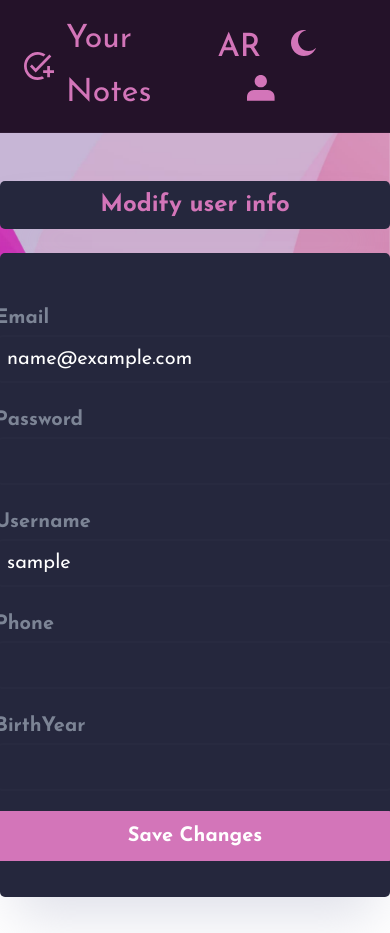
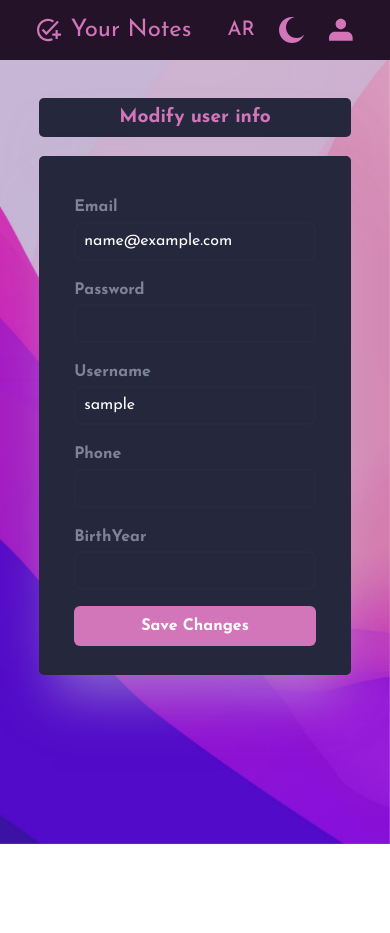
Before and after one commit to Osama-Elshimy/your-notes-project, a React (Vite) app in the folder client/: page /modifyuser in a window 390 px wide. After the commit the page ends 844 px from the top, so only its background shows below. Built offline with nearby package versions, Linux system fonts and the light colour scheme; sample sign-in values are in the browser's storage.

Commit message:
Most of responsive style

```diff
--- a/client/src/components/Navbar.jsx
+++ b/client/src/components/Navbar.jsx
@@ -28,14 +28,6 @@ const Navbar = () => {
 		}
 	};
 
-	// useEffect(() => {
-	// 	if (language === 'ar') {
-	// 		i18n.changeLanguage('ar');
-	// 		document.documentElement.lang = 'ar';
-	// 		document.documentElement.setAttribute('dir', 'rtl');
-	// 	}
-	// }, [language]);
-
 	const toggleLanguage = () => {
 		const html = document.documentElement;
 		i18n.changeLanguage(i18n.language === 'ar' ? 'en' : 'ar');
@@ -61,7 +53,21 @@ const Navbar = () => {
 					/>
 				</button>
 				<button className='nav__user-button' onClick={handleOpenModal}>
-					<img src={UserLogo} alt='user' />
+					<svg
+						width='28'
+						height='26'
+						viewBox='0 0 28 26'
+						fill='none'
+						xmlns='http://www.w3.org/2000/svg'>
+						<path
+							d='M27.5821 25.6668V22.0913C27.5821 20.1948 26.8556 18.3759 25.5624 17.0349C24.2693 15.6938 22.5154 14.9404 20.6866 14.9404H6.89552C5.06672 14.9404 3.31281 15.6938 2.01965 17.0349C0.72649 18.3759 0 20.1948 0 22.0913V25.6668'
+							fill='#D375B9'
+						/>
+						<path
+							d='M13.791 12.2587C17.1761 12.2587 19.9203 9.5145 19.9203 6.12935C19.9203 2.7442 17.1761 0 13.791 0C10.4058 0 7.66162 2.7442 7.66162 6.12935C7.66162 9.5145 10.4058 12.2587 13.791 12.2587Z'
+							fill='#D375B9'
+						/>
+					</svg>
 				</button>
 			</div>
 		</nav>
--- a/client/src/components/NoteList.jsx
+++ b/client/src/components/NoteList.jsx
@@ -23,27 +23,29 @@ const NoteList = () => {
 		setFilteredNotes(notes);
 	}, [notes]);
 
-	const sortNotes = notes => {
-		const completedNotes = notes.filter(note => note.completed);
-		const activeNotes = notes.filter(note => !note.completed);
+	// const sortNotes = notes => {
+	// 	const completedNotes = notes.filter(note => note.completed);
+	// 	const activeNotes = notes.filter(note => !note.completed);
 
-		return [...activeNotes, ...completedNotes];
-	};
+	// 	return [...activeNotes, ...completedNotes];
+	// };
 
 	const handleToggleNote = async id => {
 		try {
 			await authFetch.patch(`/notes/${id}/toggle`);
 
-			setFilteredNotes(prevNotes => {
-				const updatedNotes = prevNotes.map(note => {
-					if (note._id === id) {
-						return { ...note, completed: !note.completed };
-					}
-					return note;
-				});
+			// setFilteredNotes(prevNotes => {
+			// 	const updatedNotes = prevNotes.map(note => {
+			// 		if (note._id === id) {
+			// 			return { ...note, completed: !note.completed };
+			// 		}
+			// 		return note;
+			// 	});
 
-				return sortNotes(updatedNotes);
-			});
+			// 	return sortNotes(updatedNotes);
+			// });
+
+			await fetchNotes();
 		} catch (error) {
 			console.error('Error toggling todo:', error);
 		}
@@ -90,6 +92,8 @@ const NoteList = () => {
 			setFilteredNotes(prevNotes => {
 				return [note, ...prevNotes];
 			});
+
+			await fetchNotes();
 		} catch (error) {
 			console.log(error);
 		}
@@ -101,6 +105,8 @@ const NoteList = () => {
 			setFilteredNotes(prevNotes => {
 				return prevNotes.filter(note => note._id !== noteId);
 			});
+
+			fetchNotes();
 		} catch (error) {
 			console.error('Error deleting note:', error);
 		}
@@ -114,6 +120,8 @@ const NoteList = () => {
 			e.target.note.value = '';
 		}
 	};
+
+	const activeNotesNumber = notes.filter(note => !note.completed).length;
 
 	return (
 		<>
@@ -140,9 +148,13 @@ const NoteList = () => {
 				})}
 
 				<div className='note-actions'>
-					<span>
-						{notes.filter(note => !note.completed).length} {t('kept-notes')}
-					</span>
+					{activeNotesNumber > 0 && (
+						<span>
+							{activeNotesNumber > 1
+								? `${activeNotesNumber}  t('kept-notes') `
+								: t('one-single-note')}
+						</span>
+					)}
 					<button
 						className={filter === 'all' ? 'active' : ''}
 						onClick={() => handleFilterChange('all')}>
--- a/client/src/local/ar.json
+++ b/client/src/local/ar.json
@@ -4,7 +4,7 @@
 	"note-placeholder": "إنشاء ملاحظة جديدة...",
 	"add-note": "أضف الملاحظة",
 	"kept-notes": "ملاحظات متبقية",
-	"one-single-note": "ملاحظة واحدة",
+	"one-single-note": "ملاحظة واحدة متبقية",
 	"all": "الكل",
 	"active": "متبقي",
 	"completed": "منتهي",
--- a/client/src/style/components/_nav.scss
+++ b/client/src/style/components/_nav.scss
@@ -14,7 +14,10 @@
 .nav__logo {
 	@include flexLayout();
 	gap: 1.2rem;
-	font-size: 3.2rem;
+
+	p {
+		font-size: 3.2rem;
+	}
 }
 
 .nav__buttons {
--- /dev/null
+++ b/client/src/style/components/_responsive.scss
@@ -0,0 +1,111 @@
+@media (max-width: 1000px) {
+	.register {
+		width: 90%;
+
+		h1 {
+			font-size: 4.8rem;
+		}
+
+		h2 {
+			font-size: 3.6rem;
+		}
+
+		.register__form {
+			width: 100%;
+		}
+	}
+}
+
+@media (max-width: 900px) {
+	.register {
+		display: block;
+		width: min(100%, 45rem);
+		margin-block: 8rem;
+	}
+
+	.register__form {
+		margin-inline: auto;
+	}
+}
+
+@media (max-width: 700px) {
+	html {
+		font-size: 56.25%;
+	}
+	.card {
+		width: 90%;
+	}
+
+	.card-big {
+		& > * {
+			width: 95%;
+		}
+	}
+}
+
+@media (max-width: 500px) {
+	html {
+		font-size: 50%;
+	}
+
+	.register {
+		.form {
+			width: 100%;
+			margin-inline: auto;
+
+			& > * {
+				width: 100%;
+			}
+		}
+	}
+
+	.nav {
+		justify-content: space-around;
+	}
+
+	.nav__logo {
+		p {
+			font-size: 3rem;
+		}
+	}
+
+	.note-form {
+		.btn {
+			width: 70%;
+		}
+	}
+}
+
+@media (max-width: 400px) {
+	.register {
+		width: 90%;
+	}
+
+	.card {
+		width: 80%;
+	}
+
+	.card-big {
+		& > * > * {
+			width: 100%;
+		}
+	}
+
+	.nav__logo {
+		svg {
+			width: 3rem;
+		}
+	}
+
+	.nav__buttons {
+		display: flex;
+		justify-content: center;
+		button {
+			font-size: 20px;
+		}
+
+		svg {
+			width: 3rem;
+		}
+	}
+}
--- a/client/src/style/style.scss
+++ b/client/src/style/style.scss
@@ -6,3 +6,4 @@
 @use './components/modify-user';
 @use './components/register';
 @use './components/theme';
+@use './components/responsive';
```
